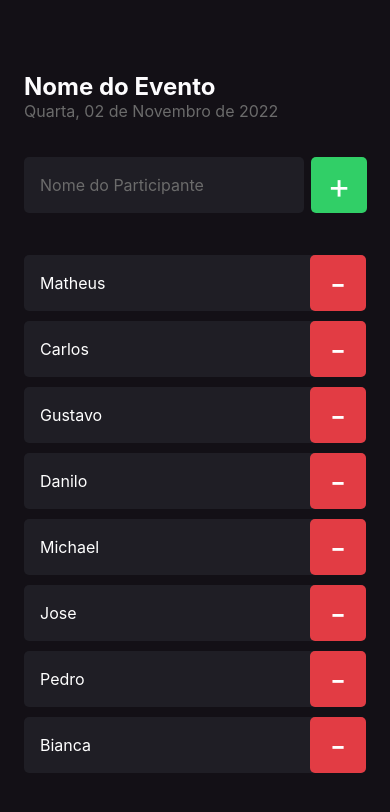
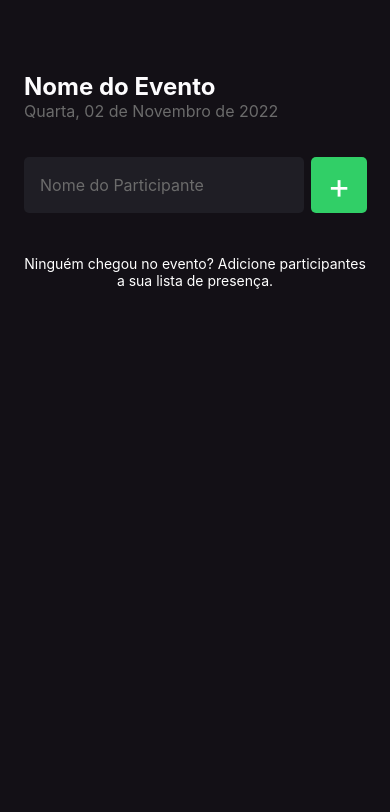
Before and after one commit to matheusOliv23/IwillGo-ReactNative, a React Native app: screen / in a window 390 px wide. Shown: the top 812 px of the page. Built offline with nearby package versions, Linux system fonts and the light colour scheme.

Commit message:
feat: add handleParticipandAdd function

```diff
--- a/src/screens/Home/index.tsx
+++ b/src/screens/Home/index.tsx
@@ -1,4 +1,4 @@
-import React from "react";
+import React, { useState } from "react";
 import {
   Alert,
   Text,
@@ -11,24 +11,18 @@ import { Participant } from "../../components/Participant";
 import { styles } from "./styles";
 
 export function Home() {
-  const participants = [
-    "Matheus",
-    "Carlos",
-    "Gustavo",
-    "Danilo",
-    "Michael",
-    "Jose",
-    "Pedro",
-    "Bianca",
-  ];
+  const [participants, setParticipants] = useState<string[]>([]);
+  const [participantName, setParticipantName] = useState("");
 
   function handleParticipantAdd() {
-    if (participants.includes("Matheus")) {
+    if (participants.includes(participantName)) {
       return Alert.alert(
         "Participante existe",
         "Ja existe um participante na lista com esse nome"
       );
     }
+    setParticipants((prevState) => [...prevState, participantName]);
+    setParticipantName("");
   }
   function handleParticipantRemove(name: string) {
     Alert.alert("Remover", `Remover o participante ${name}?`, [
@@ -59,12 +53,13 @@ export function Home() {
           style={styles.input}
           placeholder="Nome do Participante"
           placeholderTextColor="#6b6b6b"
+          onChangeText={(text) => setParticipantName(text)}
+          value={participantName}
         />
         <TouchableOpacity style={styles.button} onPress={handleParticipantAdd}>
           <Text style={styles.buttonText}>+</Text>
         </TouchableOpacity>
       </View>
-
       <FlatList
         data={participants}
         keyExtractor={(item) => item}
```
